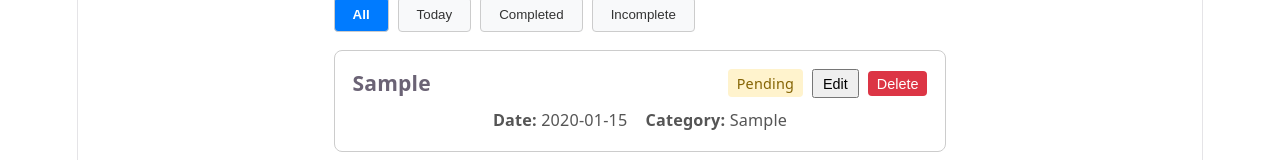
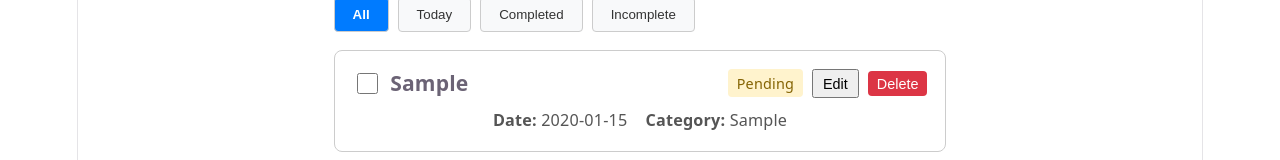
Before and after one commit to goodtu02/StudyMate, a React (Vite) app: page / in a window 1280 px wide. Both pictures are taken after typing "Sample", "2020-01-15", "Sample", "5", "Sample" into the empty fields and a click on the button "Save Task". Shown: the part 712-872 px from the top of the page. Built offline with nearby package versions, Linux system fonts and the light colour scheme.

Commit message:
feat: [T021] TaskCard 내 체크박스를 통한 완료(isCompleted) 상태 토글 기능 UI 추가

```diff
--- a/src/components/TaskCard.tsx
+++ b/src/components/TaskCard.tsx
@@ -6,9 +6,10 @@ interface TaskCardProps {
   task: StudyTask;
   onUpdateTask?: (id: string, changes: Partial<StudyTask>) => void;
   onDeleteTask?: (id: string) => void;
+  onToggleTask?: (id: string) => void;
 }
 
-export const TaskCard: React.FC<TaskCardProps> = ({ task, onUpdateTask, onDeleteTask }) => {
+export const TaskCard: React.FC<TaskCardProps> = ({ task, onUpdateTask, onDeleteTask, onToggleTask }) => {
   const [isEditing, setIsEditing] = useState(false);
 
   if (isEditing) {
@@ -38,9 +39,21 @@ export const TaskCard: React.FC<TaskCardProps> = ({ task, onUpdateTask, onDelete
       opacity: task.isCompleted ? 0.6 : 1
     }}>
       <div style={{ display: 'flex', justifyContent: 'space-between', alignItems: 'center' }}>
-        <h3 style={{ margin: 0, textDecoration: task.isCompleted ? 'line-through' : 'none' }}>
-          {task.title}
-        </h3>
+        <div style={{ display: 'flex', alignItems: 'center', gap: '0.5rem' }}>
+          <input
+            type="checkbox"
+            checked={task.isCompleted}
+            onChange={() => {
+              if (onToggleTask) {
+                onToggleTask(task.id);
+              }
+            }}
+            style={{ width: '1.2rem', height: '1.2rem', cursor: 'pointer' }}
+          />
+          <h3 style={{ margin: 0, textDecoration: task.isCompleted ? 'line-through' : 'none' }}>
+            {task.title}
+          </h3>
+        </div>
         <div>
           <span className="status-badge" style={{
             padding: '0.25rem 0.5rem',
```
